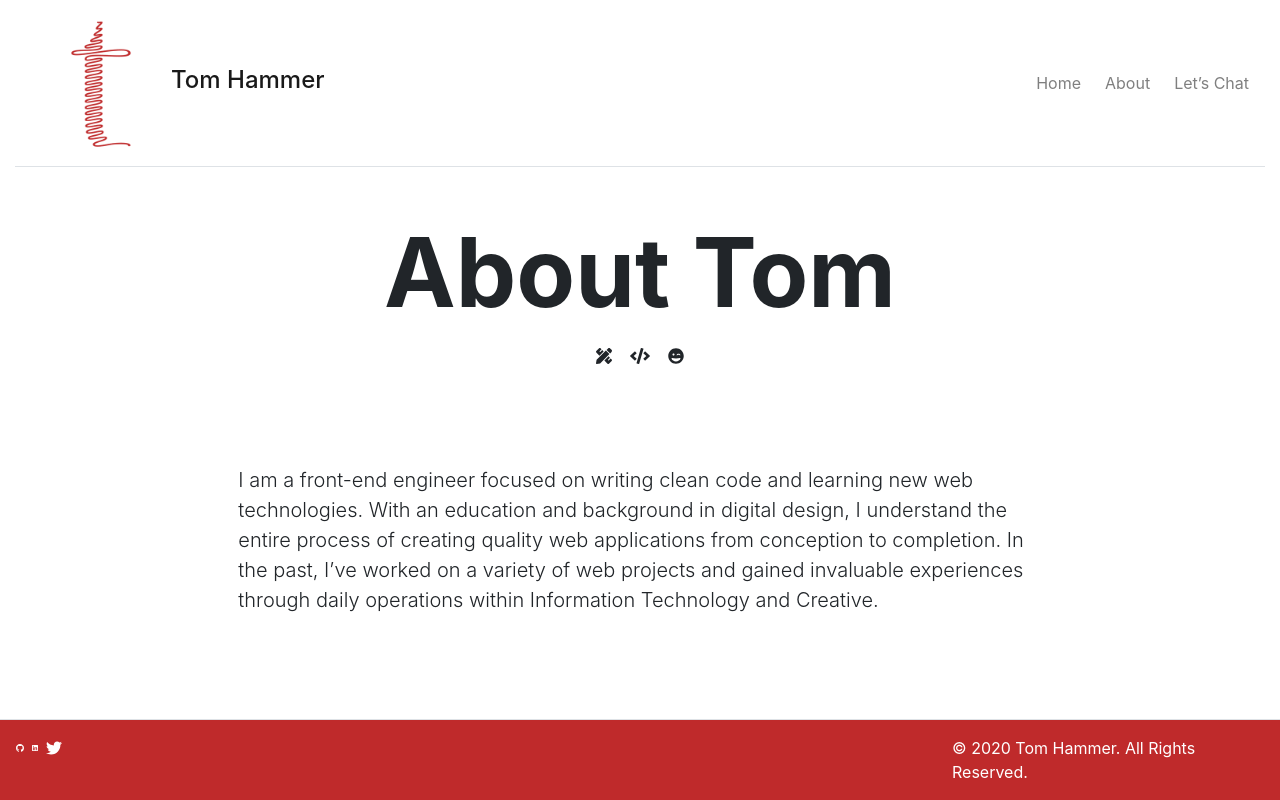
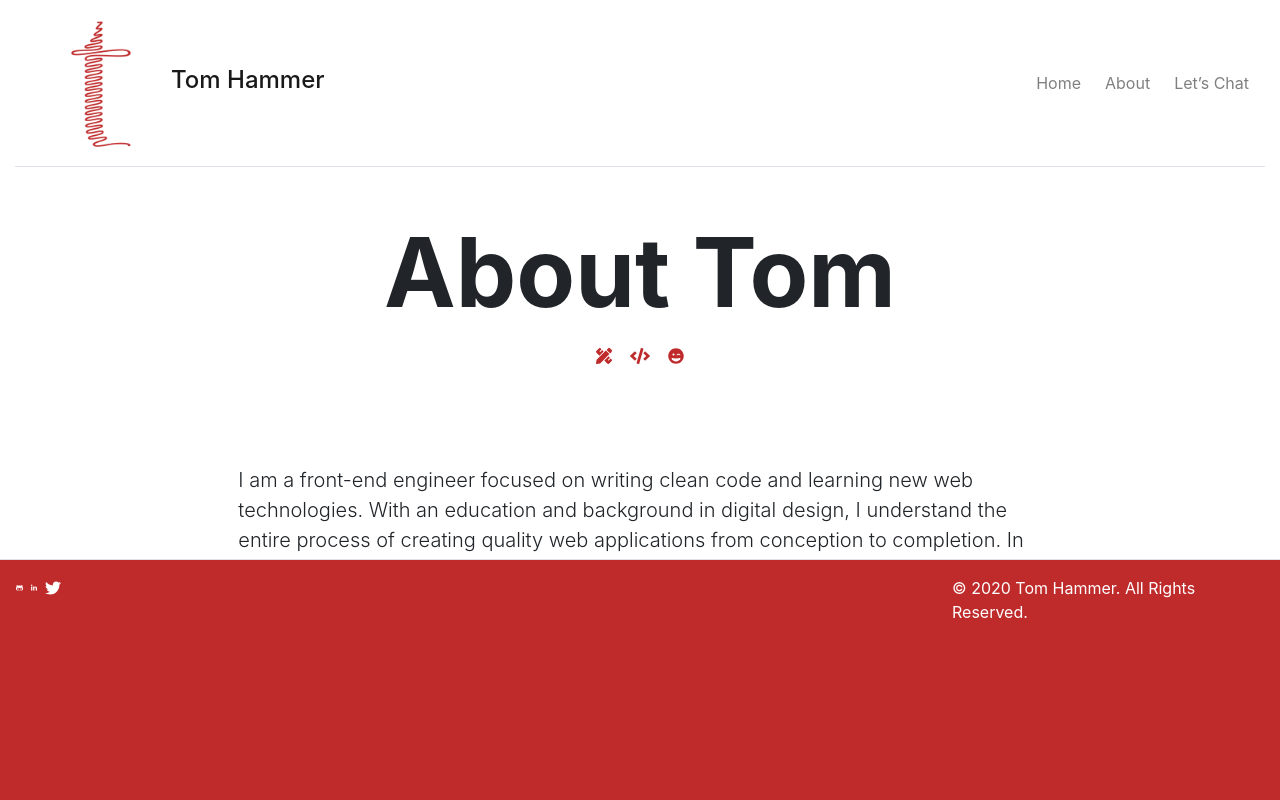
Before and after one commit to tjhammer845/tjhammer845.github.io, a React (Create React App) app: page /about in a window 1280 px wide. Built offline with nearby package versions, Linux system fonts and the light colour scheme.

Commit message:
react parser to add font awesome icons in state

```diff
--- a/src/App.css
+++ b/src/App.css
@@ -4,6 +4,12 @@
 
 body {
     font-size: 16px;
+}
+.color-red {
+    color: #bf2a2b;
+}
+.bg-red {
+    background: #bf2a2b;
 }
 .main-logo {
   width: 140px;
@@ -12,6 +18,7 @@ body {
     font-size: 1.5rem;
 }
 footer {
-    background: #bf2a2b;
     min-height: 60px;
+    padding-bottom: 10rem;
+    background: url("./assets/images/logo.png") bottom left no-repeat;
 }
--- a/src/components/Carousel.js
+++ b/src/components/Carousel.js
@@ -72,7 +72,7 @@ class Carousel extends React.Component {
     render() {
         return (
             <Container fluid={true}>
-                <Row className="justify-content-around">
+                <Row className="justify-content-around text-center">
                     {this.makeItems(this.state.items)}
                 </Row>
             </Container>
--- a/src/components/Footer.js
+++ b/src/components/Footer.js
@@ -4,20 +4,20 @@ import Row from 'react-bootstrap/Row';
 import Col from 'react-bootstrap/Col';
 
 // fontawesome imports
-import { faGithub } from "@fortawesome/free-brands-svg-icons";
-import { faLinkedin } from "@fortawesome/free-brands-svg-icons";
+import { faGithubAlt } from "@fortawesome/free-brands-svg-icons";
+import { faLinkedinIn } from "@fortawesome/free-brands-svg-icons";
 import { faTwitter } from "@fortawesome/free-brands-svg-icons";
 import { FontAwesomeIcon } from "@fortawesome/react-fontawesome";
 
 function Footer() {
 
     return (
-        <footer className="mt-5 fixed-bottom">
+        <footer className="mt-5 fixed-bottom bg-red">
             <Container fluid={true}>
                 <Row className="border-top justify-content-between p-3">
                     <Col className="p-0" md={3} sm={12}>
-                        <FontAwesomeIcon className="text-white pr-2" icon={faGithub} />
-                        <FontAwesomeIcon className="text-white pr-2" icon={faLinkedin} />
+                        <FontAwesomeIcon className="text-white pr-2" icon={faGithubAlt} />
+                        <FontAwesomeIcon className="text-white pr-2" icon={faLinkedinIn} />
                         <FontAwesomeIcon className="text-white" icon={faTwitter} />
                     </Col>
                     <Col className="p-0 d-flex justify-content-end" md={3} sm={12}>
--- a/src/components/Hero.js
+++ b/src/components/Hero.js
@@ -19,9 +19,9 @@ function Hero(props) {
                     <Col md={8} sm={12} className="text-center">
                         {props.title && <h2 className="display-1 font-weight-bolder">{props.title}</h2>}
                         <h2>
-                            <FontAwesomeIcon className="p-2" icon={faPencilRuler} />
-                            <FontAwesomeIcon className="p-2" icon={faCode} />
-                            <FontAwesomeIcon className="p-2" icon={faGrinWink} /></h2>
+                            <FontAwesomeIcon className="p-2 color-red" icon={faPencilRuler} />
+                            <FontAwesomeIcon className="p-2 color-red" icon={faCode} />
+                            <FontAwesomeIcon className="p-2 color-red" icon={faGrinWink} /></h2>
                         {props.subTitle && <h3 className="display-4 font-weight-light">{props.subTitle}</h3>}
                         {props.text && <h4 className="lead font-weight-light">{props.text}</h4>}
                     </Col>
```
Also changed, not shown: 17 other files (tests, documents, lock files or other folders).
